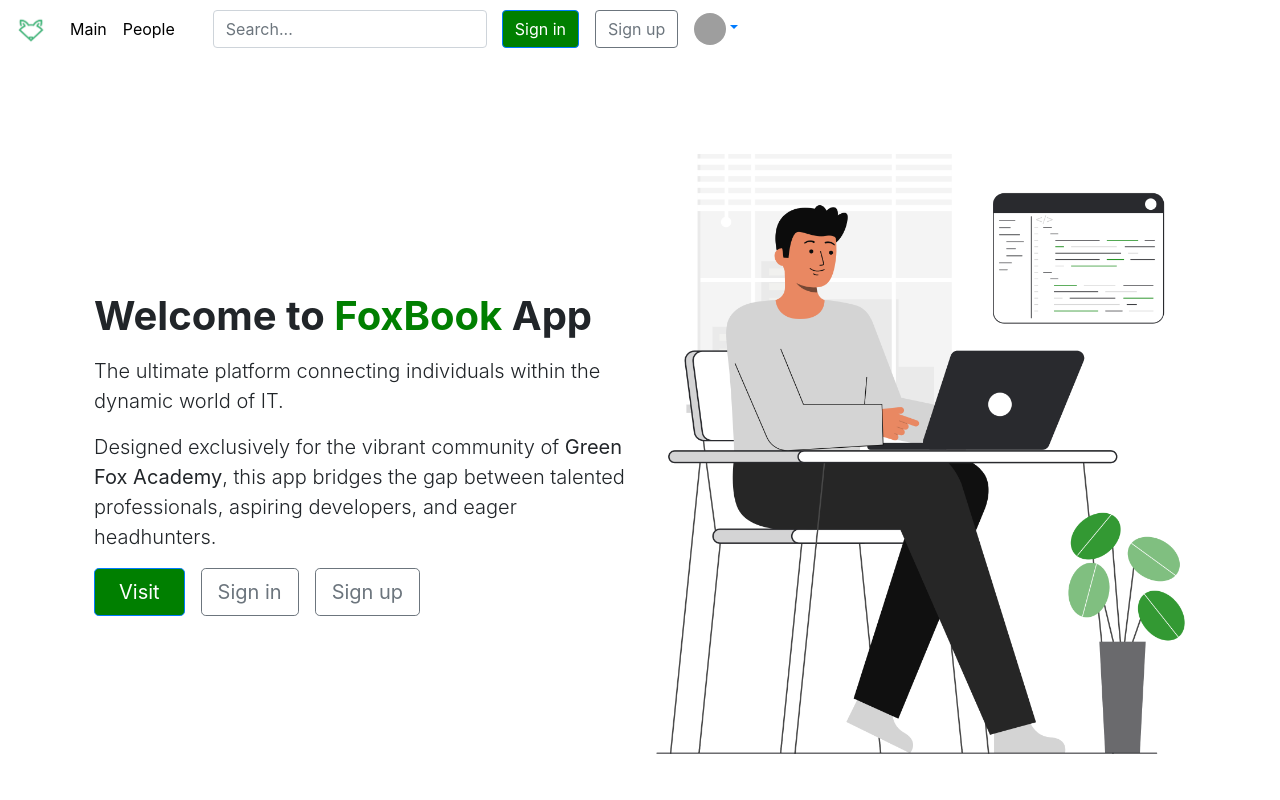
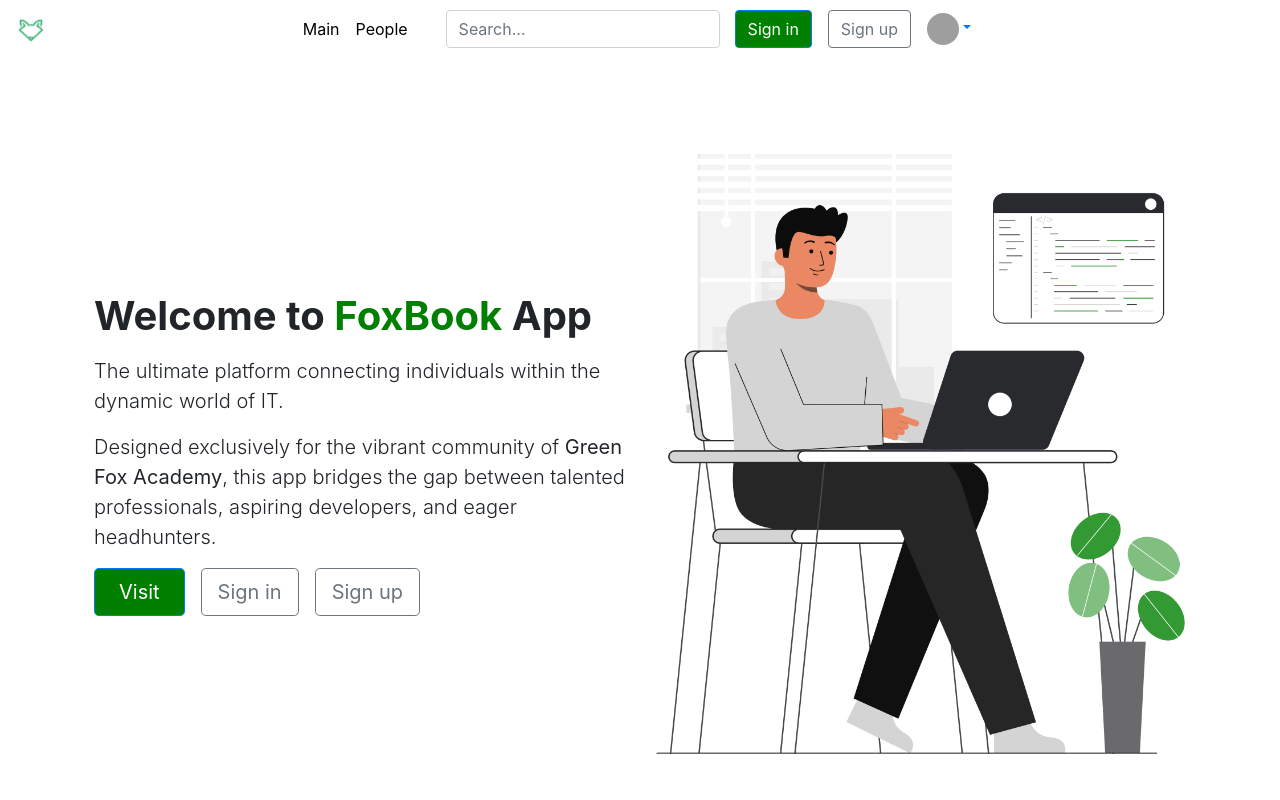
Before and after one commit to MaxSlouka/Foxhub, an Angular app in the folder frontend/: page / in a window 1280 px wide. Shown: the top 800 px of the page. Built offline with nearby package versions, Linux system fonts and the light colour scheme; grey boxes are pictures that could not be loaded.

Commit message:
Update header.component.css

```diff
--- a/frontend/src/app/components/header/header.component.css
+++ b/frontend/src/app/components/header/header.component.css
@@ -1,3 +1,6 @@
+.d-flex {
+    width: 95%;
+}
 
 .text-end a {
     margin-right: 1rem;
```
